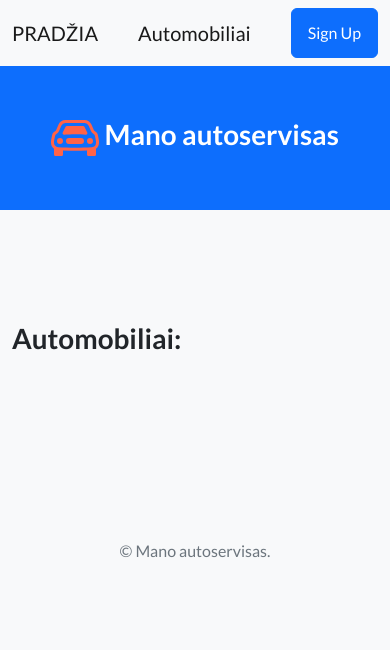
After one commit to DonatasNoreika/my_autoservice_202410, a Django app: page /cars/ in a window 390 px wide. The commit adds this page. Shown: the top 650 px of the page. Run offline with Django 5.2, Linux system fonts and the light colour scheme; data that the repository does not hold is empty; some libraries are stand-ins or nearby versions.

Commit message:
+ 4: Sukurti puslapį (per funkciją views faile), pvz. autoservice/automobiliai, kuriame būtų atvaizduoti visi servise užregistruoti automobiliai.

```diff
--- a/mysite/autoservice/templates/base.html
+++ b/mysite/autoservice/templates/base.html
@@ -22,6 +22,7 @@
         <nav class="navbar navbar-light bg-light static-top">
             <div class="container">
                 <a class="navbar-brand" href="{% url 'index' %}">PRADŽIA</a>
+                <a class="navbar-brand" href="{% url 'cars' %}">Automobiliai</a>
                 <a class="btn btn-primary" href="#signup">Sign Up</a>
             </div>
         </nav>
--- /dev/null
+++ b/mysite/autoservice/templates/cars.html
@@ -0,0 +1,11 @@
+{% extends 'base.html' %}
+
+{% block 'title' %}Automobiliai{% endblock %}
+
+{% block 'content' %}
+<h1>Automobiliai:</h1>
+{% for car in cars %}
+<p>{{ car }}</p>
+<hr>
+{% endfor %}
+{% endblock %}
--- a/mysite/autoservice/urls.py
+++ b/mysite/autoservice/urls.py
@@ -3,4 +3,5 @@ from . import views
 
 urlpatterns = [
     path("", views.index, name="index"),
+    path("cars/", views.cars, name="cars"),
 ]
--- a/mysite/autoservice/views.py
+++ b/mysite/autoservice/views.py
@@ -13,3 +13,7 @@ def index(request):
         "num_cars": num_cars,
     }
     return render(request, template_name="index.html", context=context)
+
+
+def cars(request):
+    return render(request, template_name="cars.html", context={"cars": Car.objects.all()})
```
